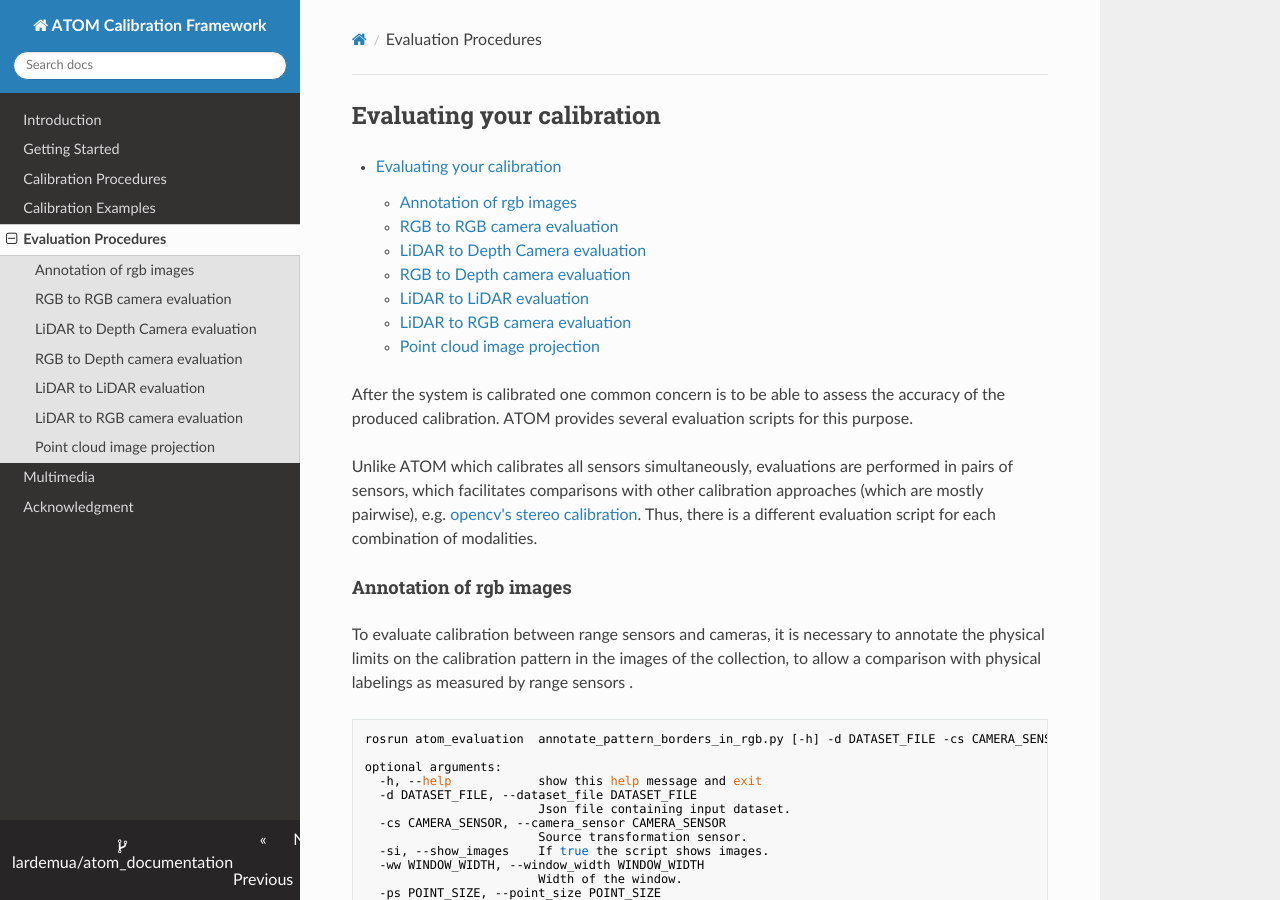
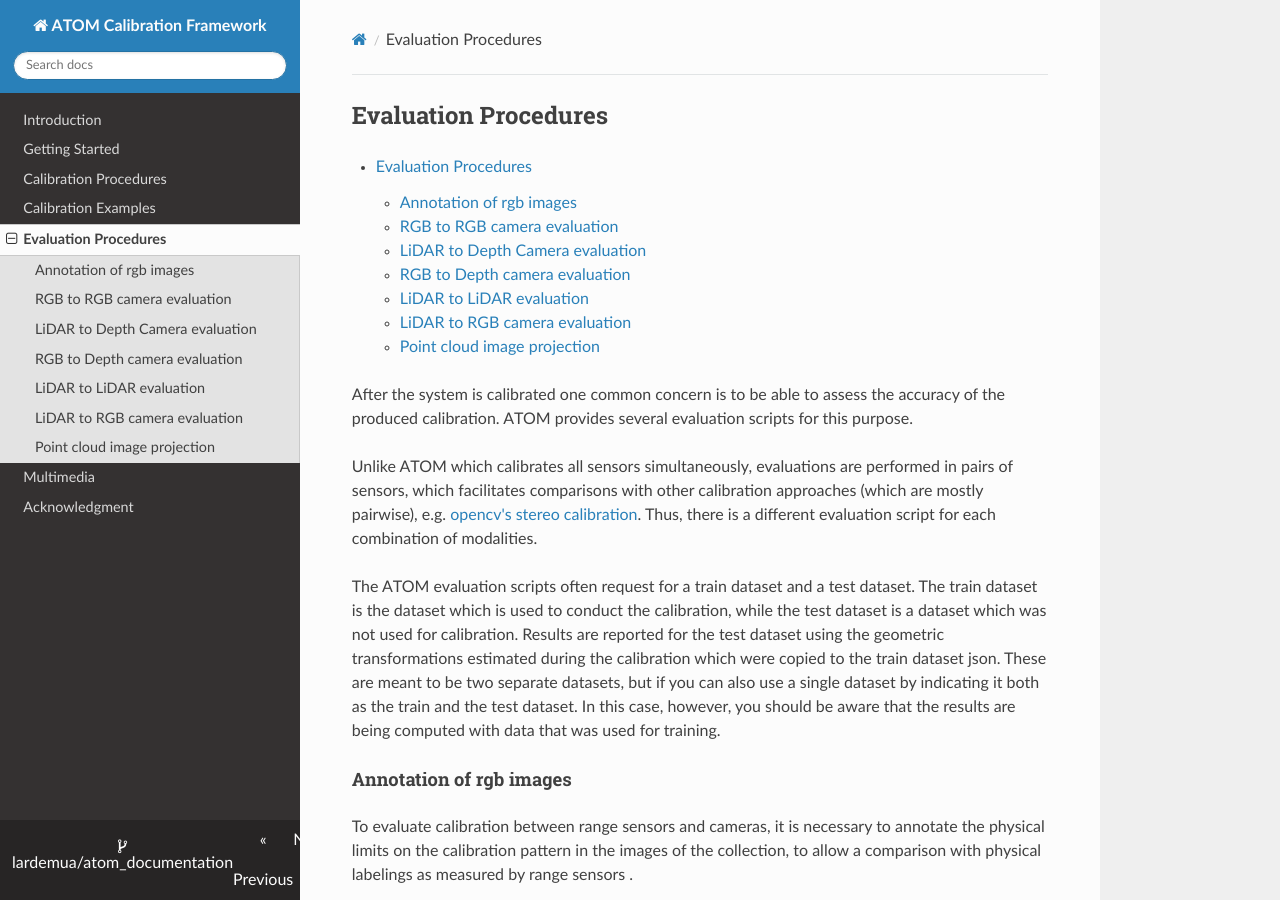
Before and after one commit to lardemua/atom_documentation, an MkDocs documentation site: the page built from docs/evaluations.md, in a window 1280 px wide and 900 px high. Built offline with MkDocs 1.6.1, drawn with Linux system fonts in a browser that asks for light colours; nearby versions of some CDN libraries.

Commit message:
Adding a paragraph about the train and test datasets.

```diff
--- a/docs/evaluations.md
+++ b/docs/evaluations.md
@@ -1,6 +1,6 @@
-## Evaluating your calibration
+## Evaluation Procedures
 
-- [Evaluating your calibration](#evaluating-your-calibration)
+- [Evaluation Procedures](#evaluation-procedures)
     - [Annotation of rgb images](#annotation-of-rgb-images)
     - [RGB to RGB camera evaluation](#rgb-to-rgb-camera-evaluation)
     - [LiDAR to Depth Camera evaluation](#lidar-to-depth-camera-evaluation)
@@ -13,6 +13,12 @@
 
 Unlike ATOM which calibrates all sensors simultaneously, evaluations are performed in pairs of sensors, which facilitates comparisons with other calibration approaches (which are mostly pairwise),
 e.g. [opencv's stereo calibration](https://docs.opencv.org/4.x/d9/d0c/group__calib3d.html). Thus, there is a different evaluation script for each combination of modalities.
+
+The ATOM evaluation scripts often request for a train dataset and a test dataset.
+The train dataset is the dataset which is used to conduct the calibration, while the test dataset is a dataset which was not used for calibration.
+Results are reported for the test dataset using the geometric transformations estimated during the calibration which were copied to the train dataset json.
+These are meant to be two separate datasets, but if you can also use a single dataset by indicating it both as the train and the test dataset.
+In this case, however, you should be aware that the results are being computed with data that was used for training.
 
 #### Annotation of rgb images
 
```
